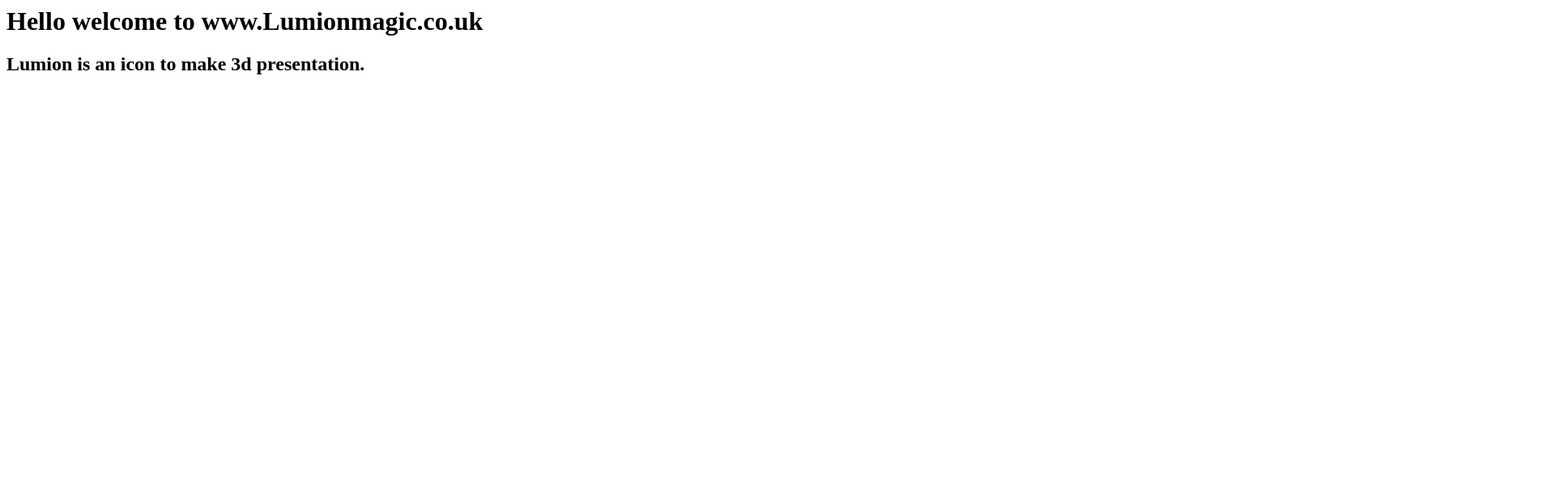
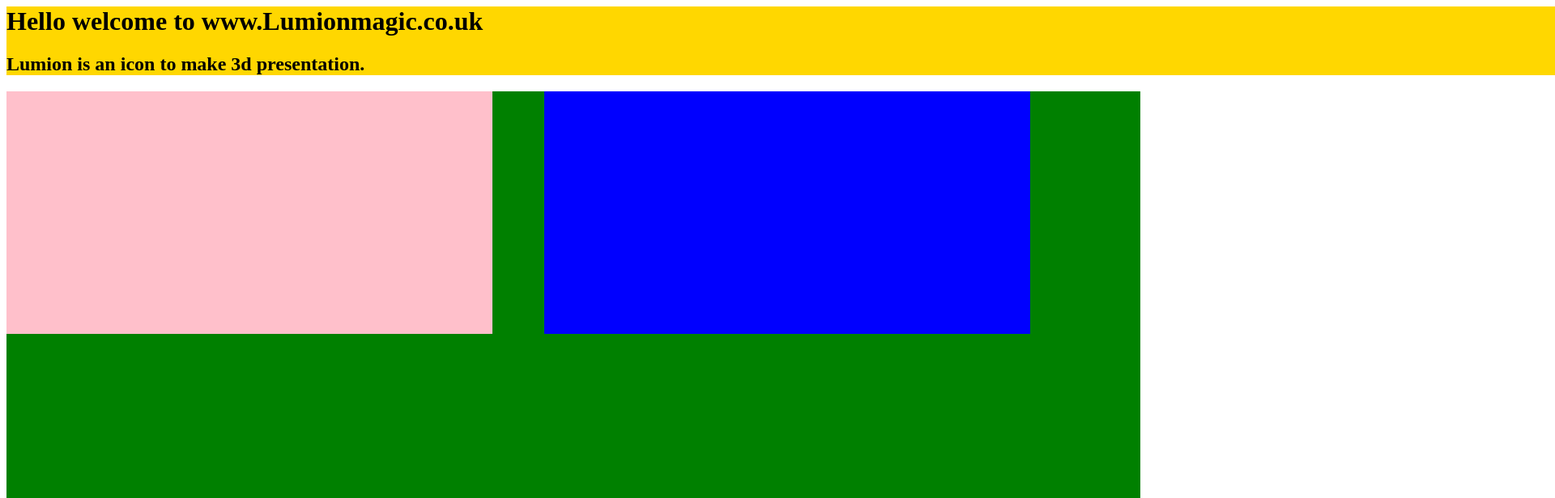
Before and after one commit to lumionmagic/lumionmagic.github.io, a plain HTML site: page index.html in a window 1280 px wide. Shown: the top 616 px of the page at 81% size, 1920 px wide, since content can reach past the window. Drawn offline with Linux system fonts and the light colour scheme.

Commit message:
ewww
wow

```diff
--- /dev/null
+++ b/index.css
@@ -0,0 +1,31 @@
+#header
+{
+    background: gold;
+    width: 3000px;
+    height: 300px
+    float: top;
+}
+
+#left
+{
+    background: pink;
+    width: 600px;
+    height: 300px;
+    float: left;
+}
+
+#right
+{
+    background: blue;
+    width: 600px;
+    height: 300px;
+    float: right;
+}
+
+#footer
+{
+    background: green;
+    width: 1400px;
+    height: 900px;
+    float: bottom;
+}
--- a/index.html
+++ b/index.html
@@ -1,8 +1,21 @@
 <DOCTYPE html>
 <html>
-  <head></head>
+  <head>
+          <link rel="stylesheet" type="text/css"  href="index.css">
+    </head>
   <body>
+      <div id=header>
       <h1>Hello welcome to www.Lumionmagic.co.uk</h1>
       <h2>Lumion is an icon to make 3d presentation.</h2>
+     </div>
+      <div id=left>
+
+      </div>
+      <div id=right>
+
+      </div>
+      <div id=footer>
+
+      </div>
   </body>
 </html>
```
